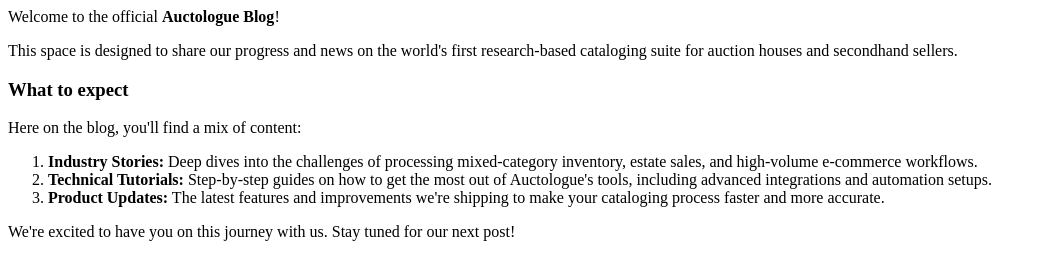
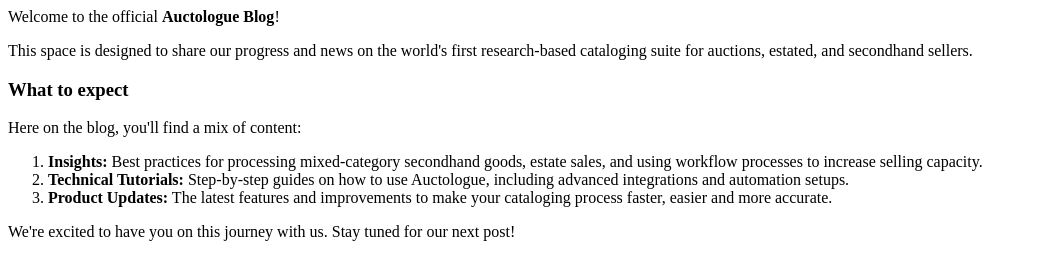
Before and after one commit to MissSherlockHolmes/auctologue.com, an Eleventy site: page src/blog/welcome.md in a window 1280 px wide. Shown: the whole page, without its empty margins (0-1046 px from the left). Built offline with nearby package versions, Linux system fonts and the light colour scheme; Eleventy itself is replaced by a stand-in of ours; files that its build step writes are made by us from their sources.

Commit message:
Update Blog “welcome”

```diff
--- a/src/blog/welcome.md
+++ b/src/blog/welcome.md
@@ -2,19 +2,19 @@
 title: Welcome to the Auctologue Blog
 date: 2026-05-26
 featuredImage: /img/uploads/aucto_hat_transparent.png
-summary: Here you will find the new Auctologue blog where we will share auction
-  industry stories, technical tutorials, and product updates.
+summary: Welcome to the new Auctologue blog where we will share insights,
+  technical tutorials, and product updates.
 ---
 Welcome to the official **Auctologue Blog**!
 
-This space is designed to share our progress and news on the world's first research-based cataloging suite for auction houses and secondhand sellers.
+This space is designed to share our progress and news on the world's first research-based cataloging suite for auctions, estated, and secondhand sellers.
 
 ### What to expect
 
 Here on the blog, you'll find a mix of content:
 
-1. **Industry Stories:** Deep dives into the challenges of processing mixed-category inventory, estate sales, and high-volume e-commerce workflows.
-2. **Technical Tutorials:** Step-by-step guides on how to get the most out of Auctologue's tools, including advanced integrations and automation setups.
-3. **Product Updates:** The latest features and improvements we're shipping to make your cataloging process faster and more accurate.
+1. **Insights:** Best practices for processing mixed-category secondhand goods, estate sales, and using workflow processes to increase selling capacity.
+2. **Technical Tutorials:** Step-by-step guides on how to use Auctologue, including advanced integrations and automation setups.
+3. **Product Updates:** The latest features and improvements to make your cataloging process faster, easier and more accurate.
 
 We're excited to have you on this journey with us. Stay tuned for our next post!
```
